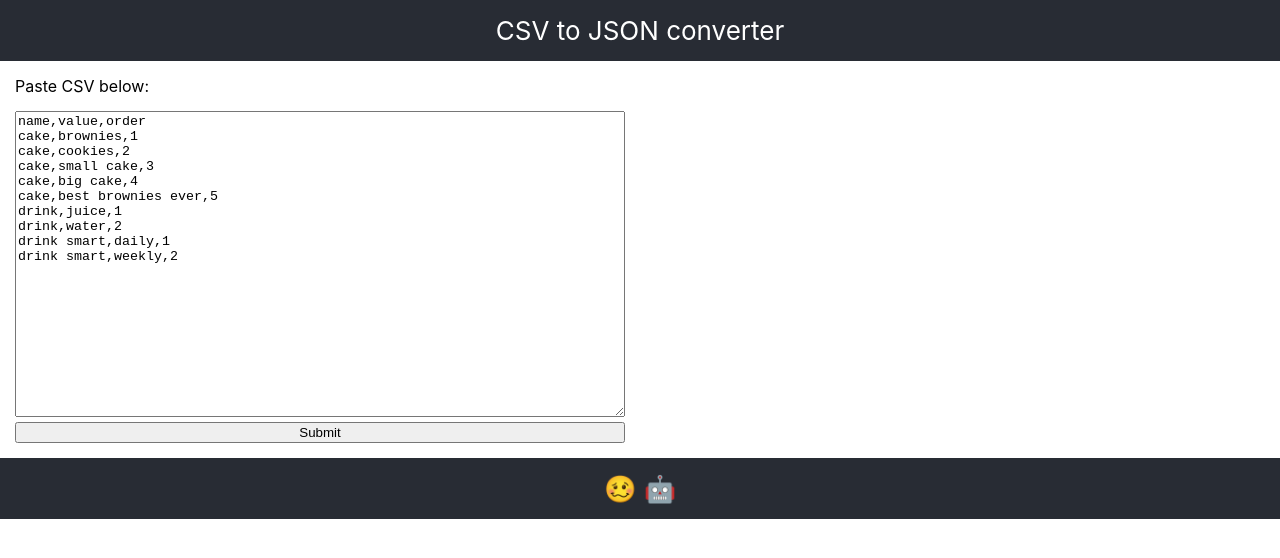
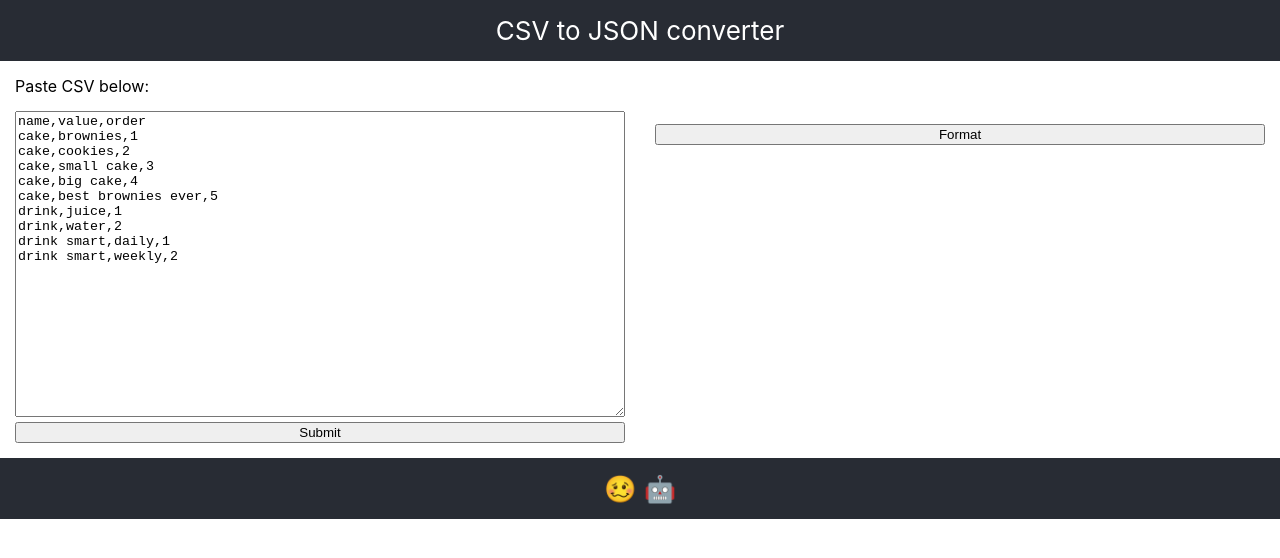
Before and after one commit to cMikolai/csv-to-json-converter, a React (Create React App) app: page / in a window 1280 px wide. Shown: the top 558 px of the page. Built offline with nearby package versions, Linux system fonts and the light colour scheme.

Commit message:
format JSON on click to merge all same key values with static test data

```diff
--- a/src/App.css
+++ b/src/App.css
@@ -28,6 +28,12 @@
 .App-output {
   margin-top: 33px;
   text-align: left;
+  display: flex;
+  flex-direction: column;
+}
+
+.App-output button {
+  margin-top: 15px;
 }
 
 form {
--- a/src/App.js
+++ b/src/App.js
@@ -9,12 +9,14 @@ class App extends React.Component {
   constructor(props) {
     super(props);
     this.state = {
-      value: "name,value,order\ncake,brownies,1\ncake,cookies,2\ncake,small cake,3\ncake,big cake,4\ncake,best brownies ever,5\ndrink,juice,1\ndrink,water,2\ndrink smart,daily,1\ndrink smart,weekly,2\n",
+      value: "name,value,order\ncake,brownies,1\ncake,cookies,2\ncake,small cake,3\ncake,big cake,4\ncake,best brownies ever,5\ndrink,juice,1\ndrink,water,2\ndrink smart,daily,1\ndrink smart,weekly,2",
       result: ""
     };
 
     this.handleChange = this.handleChange.bind(this);
     this.handleSubmit = this.handleSubmit.bind(this);
+    this.handleFormatJson = this.handleFormatJson.bind(this);
+    this.formatJSON = this.formatJSON.bind(this);
   }
 
   handleChange(event) {
@@ -42,11 +44,44 @@ class App extends React.Component {
     return JSON.stringify(result);
   }
 
+  // format JSON to combine columns with same name
+  // Source: https://stackoverflow.com/a/46217315/10194611
+  formatJSON(json) {
+    console.log(json)
+
+    var data = json,
+        hash = Object.create(null),
+        formattedResult = data.reduce(function (r, a) {
+            if (!hash[a.name]) {
+                hash[a.name] = { name: a.name, data: [] };
+                r.push(hash[a.name]);
+            }
+            // TODO: a.value & a.order are not dynamic enough
+            hash[a.name].data.push({ value: a.value, order: a.order });
+            return r;
+        }, []);
+
+    console.log(formattedResult)
+
+    return JSON.stringify(formattedResult);
+
+  }
+
   handleSubmit(event) {
     event.preventDefault();
 
+    console.log(this.state.value)
+
     this.setState({
       result: this.csvToJSON(this.state.value),
+    });
+  }
+
+  handleFormatJson(event) {
+    event.preventDefault();
+
+    this.setState({
+      result: this.formatJSON(JSON.parse(this.state.result)),
     });
   }
 
@@ -61,6 +96,7 @@ class App extends React.Component {
             value={this.state.value} />
           {/* TODO: format JSON to look prettier */}
           <Output
+            handleFormatJson={this.handleFormatJson}
             result={this.state.result} />
         </div>
         <Footer />
--- a/src/components/Output.js
+++ b/src/components/Output.js
@@ -4,7 +4,12 @@ class Output extends React.Component {
 
   render() {
     return (
-      <div className="App-output">{this.props.result}</div>
+      <div className="App-output">
+        {this.props.result}
+        <button onClick={this.props.handleFormatJson}>
+          Format
+        </button>
+      </div>
     );
   }
 }
```
